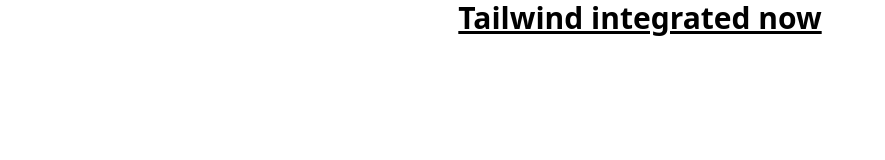
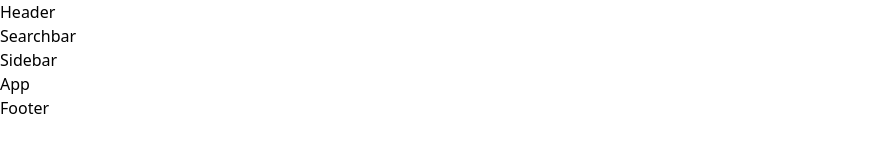
Before and after one commit to tlvu93/2_cookbook-frontend, a website built with Vite: page index.html in a window 1280 px wide. Shown: the whole page, without its empty margins (0-885 px from the left). Built offline with nearby package versions, Linux system fonts and the light colour scheme.

Commit message:
Add HTML Skeleton

```diff
--- a/index.html
+++ b/index.html
@@ -6,8 +6,20 @@
     <link href="/css/tailwind.css" rel="stylesheet" />
   </head>
   <body>
-    <h1 class="text-3xl font-bold underline text-center">
-      Tailwind integrated now
-    </h1>
+    <!-- Header -->
+    <div>Header</div>
+
+    <!-- Searchbar -->
+    <div>Searchbar</div>
+
+    <!-- Sidebar -->
+    <div>Sidebar</div>
+
+    <!-- App -->
+    <div id="app">App</div>
+
+    <!-- Footer -->
+    <div>Footer</div>
   </body>
+  <div id="navbar"></div>
 </html>
```
